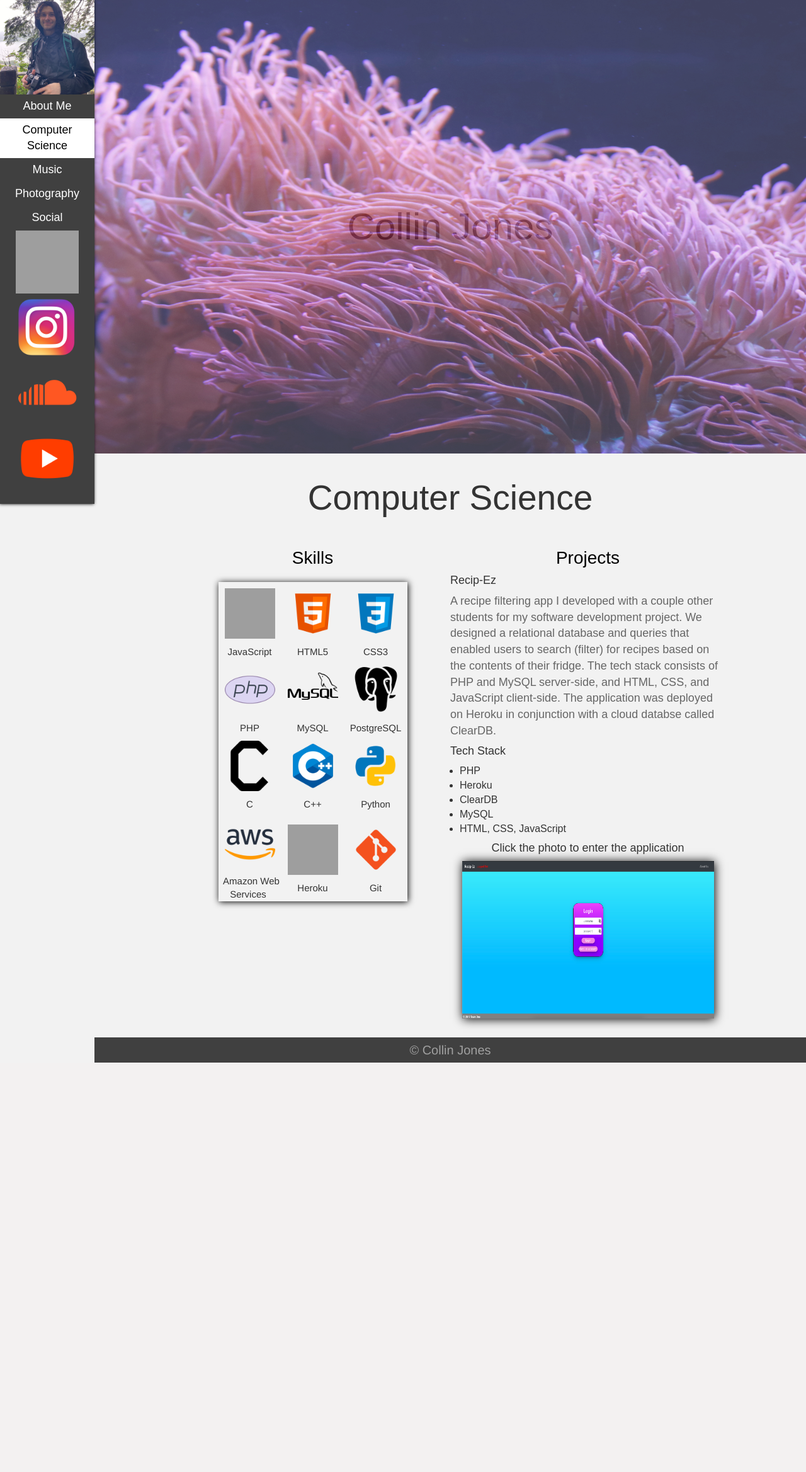
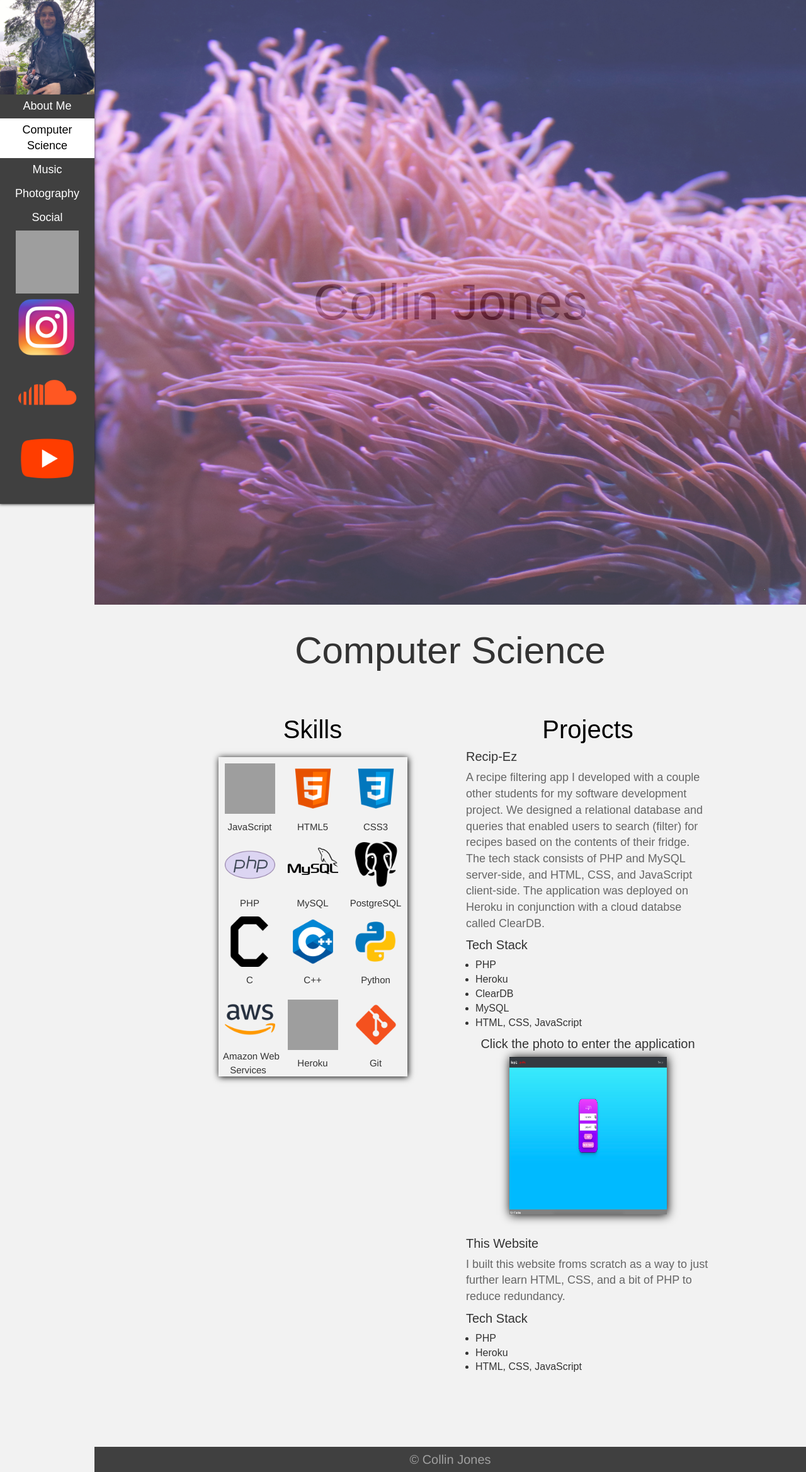
Before and after one commit to collinjones/collinjones.org, a PHP site: page /views/computer-science.php in a window 1280 px wide. Shown: the whole page at 63% size. Before the commit the page ends 1687 px from the top, so only its background shows below. Run offline with PHP 8.4, Linux system fonts and the light colour scheme; style sheets or scripts are compiled from the project's sources; grey boxes are pictures that could not be loaded.

Commit message:
fixed issue with projects page

```diff
--- a/resources/css/layout.css
+++ b/resources/css/layout.css
@@ -24,7 +24,7 @@ html,body {
 }
 .parallax_section h1{
   margin: 0;
-  font-size: 60px;
+  font-size: 80px;
   white-space: nowrap;
   position: relative;
   font-family: 'Avenir', sans-serif;
@@ -76,7 +76,7 @@ p{
 .content-wrapper h2{
   font-family: 'Avenir', sans-serif;
   text-align: center;
-  font-size: 55px;
+  font-size: 60px;
   padding-top: 20px;
   height: 100px;
 
@@ -98,7 +98,7 @@ p{
   font-family: 'Avenir', sans-serif;
   text-align: center;
   color: black;
-  font-size: 28px;
+  font-size: 40px;
   margin-top: auto;
   margin-bottom: auto;
 }
@@ -131,22 +131,25 @@ p{
 #projects img{
   min-width: 200px;
   height: 250px;
-  max-width: 425px;
+  width: 250px;
   transition: .5s;
   box-shadow: 1px 1px 15px black;
   padding: 0;
 }
 #projects img:hover{
-  width: 100%;
-  height: 275px;
+  width: 300px;
+  height: 300px;
   transition: .25s;
+}
+
+div .column{
+  padding: 25px;
 }
 
 /* MEDIA QUERIES for Desktop / Mobile integration */
 /* MOBILE */
 @media all and (max-width: 600px) {
   #projects img{
-    width: 250px;
     transition: 1s;
   }
   .sidenav{
@@ -218,7 +221,6 @@ p{
 @media all and (min-width: 601px){
   #projects img{
     transition: 1s;
-    width: 400px;
   }
   .sidenav{
     transition: 1s;
@@ -343,6 +345,11 @@ hr.dotted {
 }
 
 h4{
+  font-size: 20px;
+  font-family: 'Avenir', sans-serif;
+}
+h5{
+  font-size: 20px;
   font-family: 'Avenir', sans-serif;
 }
 
--- a/views/computer-science.php
+++ b/views/computer-science.php
@@ -48,7 +48,7 @@ set_navigation_dependencies($current_page_, $title_);
 							We designed a relational database and queries that enabled users to search (filter) for recipes based on
 							the contents of their fridge. The tech stack consists of PHP and MySQL server-side, and HTML, CSS, and JavaScript client-side.
 							The application was deployed on Heroku in conjunction with a cloud databse called ClearDB.</p>
-						<h4> Tech Stack </h4>
+						<h5> Tech Stack </h5>
 						<ul style="text-align:left; padding-left:15px;">
 		    			<li style="font-size: 16px; font-color: #666">PHP</li>
 		    			<li style="font-size: 16px; font-color: #666">Heroku</li>
@@ -57,8 +57,17 @@ set_navigation_dependencies($current_page_, $title_);
 		    			<li style="font-size: 16px; font-color: #666">HTML, CSS, JavaScript</li>
 		    		</ul>
 		    		<h4 style="text-align: center;">Click the photo to enter the application</h4>
-		    		<a style="text-align: center;" target="_blank" href="../recip-ez/index.php">
+		    		<a style="text-align: center; display: block; padding-bottom: 25px;" target="_blank" href="../recip-ez/index.php">
 					<img style="display:block; margin:auto;"alt="Recip-Ez" src="../resources/imgs/icons/recip-ez.png"></a>
+
+					<h4 style="text-align: left;"> This Website </h4><h4 style="text-align: left;" id="live" ></h4>
+					<p style="text-align:left;"> I built this website froms scratch as a way to just further learn HTML, CSS, and a bit of PHP to reduce redundancy. </p>
+						<h4> Tech Stack </h4>
+						<ul style="text-align:left; padding-left:15px;">
+		    			<li style="font-size: 16px; font-color: #666">PHP</li>
+		    			<li style="font-size: 16px; font-color: #666">Heroku</li>
+		    			<li style="font-size: 16px; font-color: #666">HTML, CSS, JavaScript</li>
+		    		</ul>
 		      	</div>
 		    </div>
 		    <div class="row">
```
